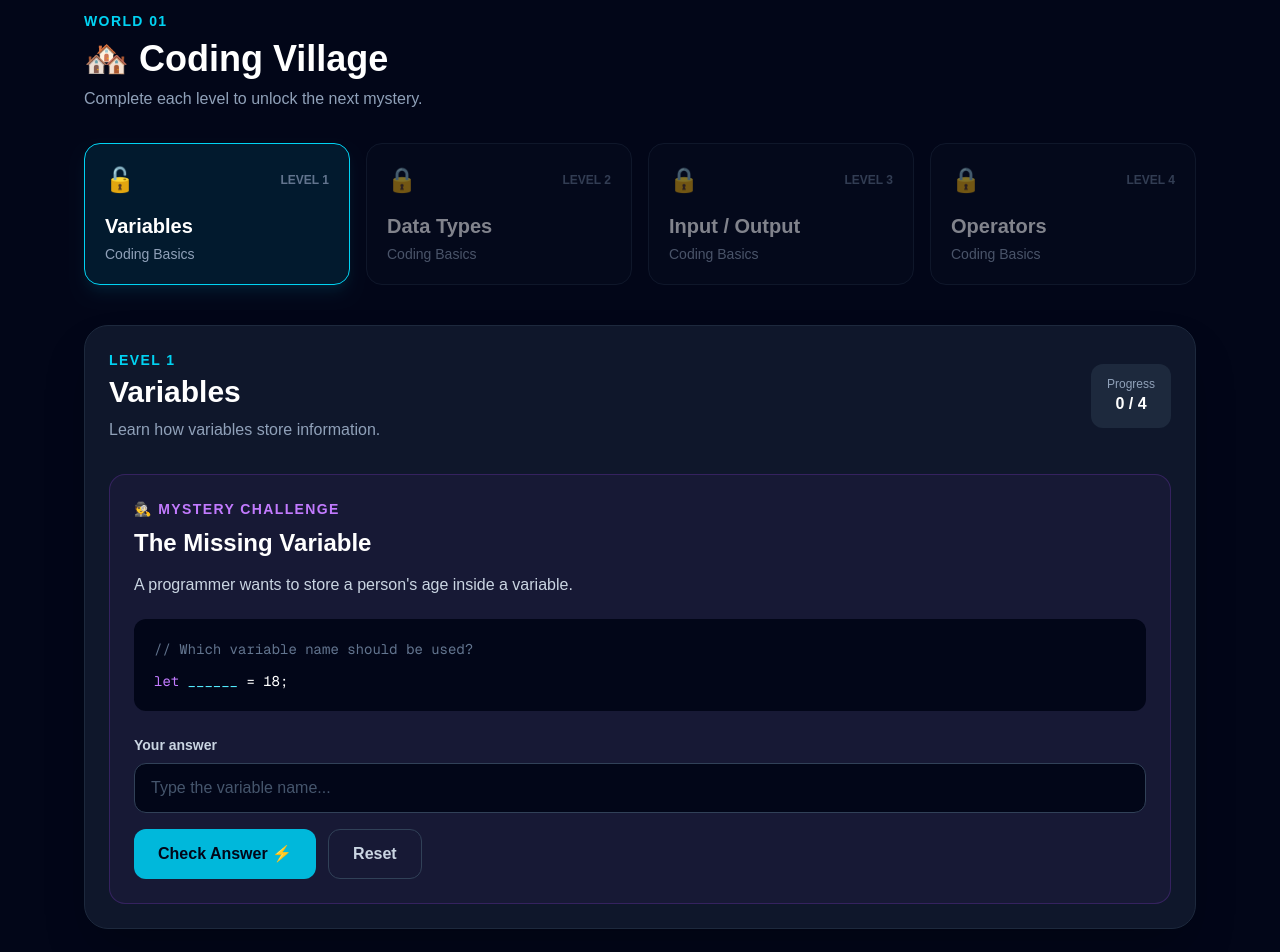
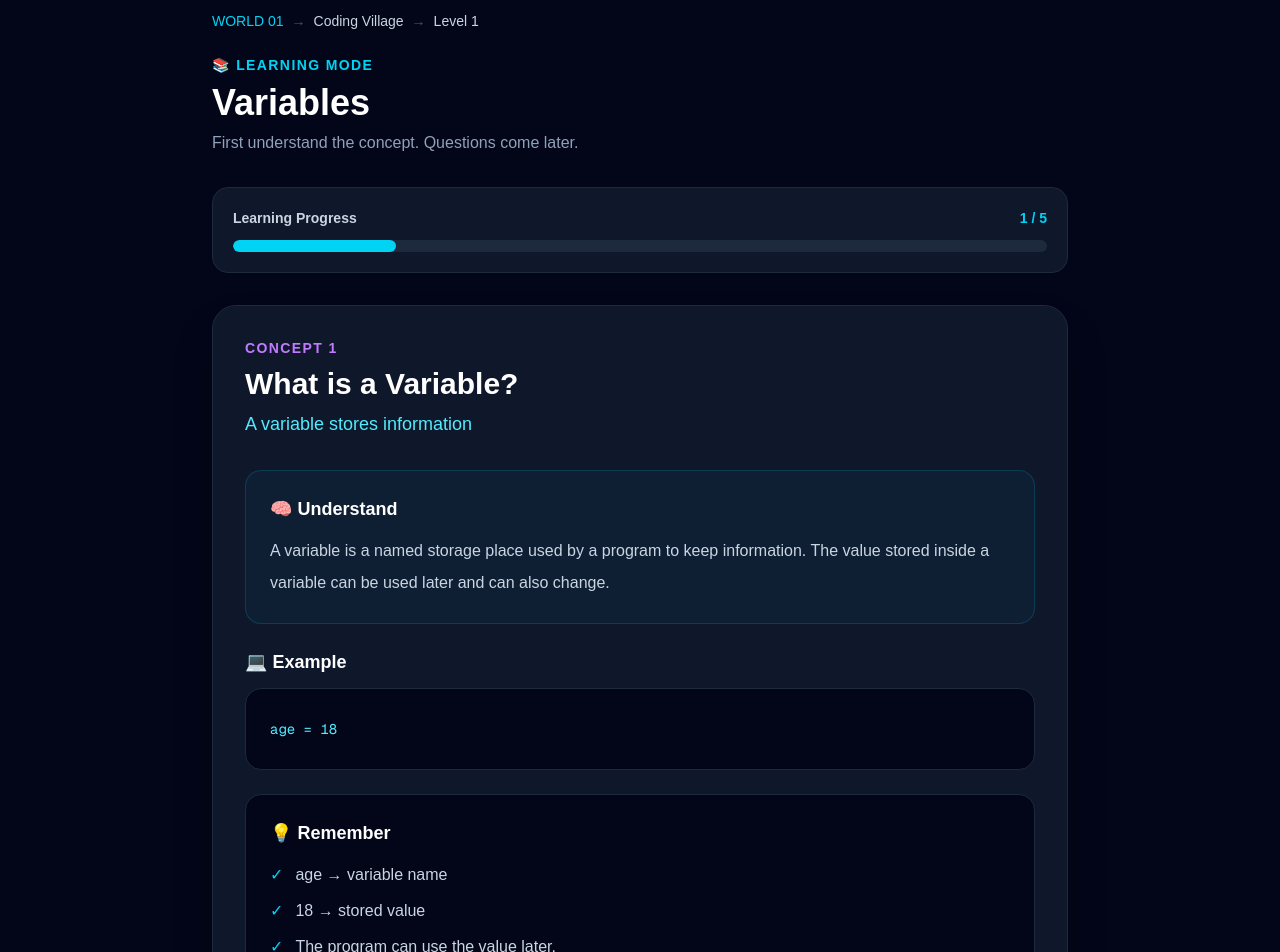
Before and after one commit to ramadhani9110/CodeMyst, a Next.js app: page / in a window 1280 px wide. Shown: the part 120-1072 px from the top of the page. Built offline with nearby package versions, Linux system fonts and the light colour scheme.

Commit message:
Add variables learning system

```diff
--- a/app/page.tsx
+++ b/app/page.tsx
@@ -2,85 +2,104 @@
 
 import { useState } from "react";
 
-type Level = {
-  id: number;
+type Lesson = {
   title: string;
-  topic: string;
-  description: string;
+  subtitle: string;
+  explanation: string;
+  code?: string;
+  points?: string[];
 };
 
-const levels: Level[] = [
+const lessons: Lesson[] = [
   {
-    id: 1,
-    title: "Variables",
-    topic: "Coding Basics",
-    description: "Learn how variables store information.",
+    title: "What is a Variable?",
+    subtitle: "A variable stores information",
+    explanation:
+      "A variable is a named storage place used by a program to keep information. The value stored inside a variable can be used later and can also change.",
+    code: `age = 18`,
+    points: [
+      "age → variable name",
+      "18 → stored value",
+      "The program can use the value later.",
+    ],
   },
   {
-    id: 2,
-    title: "Data Types",
-    topic: "Coding Basics",
-    description: "Learn how different types of data work.",
+    title: "Variable Names",
+    subtitle: "Every variable needs a name",
+    explanation:
+      "A variable needs a meaningful name so that we can understand what information it stores.",
+    code: `age = 18\nname = "Alex"\nscore = 100`,
+    points: [
+      "age stores an age",
+      "name stores a name",
+      "score stores a score",
+    ],
   },
   {
-    id: 3,
-    title: "Input / Output",
-    topic: "Coding Basics",
-    description: "Learn how programs receive and display information.",
+    title: "Values Can Change",
+    subtitle: "Variables are not always fixed",
+    explanation:
+      "A variable can receive a new value while the program is running. The latest value becomes the current value.",
+    code: `age = 18\nage = 19\nage = 20`,
+    points: [
+      "First age is 18",
+      "Then age becomes 19",
+      "Finally age becomes 20",
+    ],
   },
   {
-    id: 4,
-    title: "Operators",
-    topic: "Coding Basics",
-    description: "Learn arithmetic, comparison and logical operators.",
+    title: "Different Information",
+    subtitle: "Variables can store different types of data",
+    explanation:
+      "Programs need to store different kinds of information. For example, a number, a name, or a true/false value.",
+    code: `age = 18\nname = "Alex"\nisStudent = true`,
+    points: [
+      "18 is a number",
+      '"Alex" is text',
+      "true represents a boolean value",
+    ],
+  },
+  {
+    title: "Real Coding Example",
+    subtitle: "Putting variables together",
+    explanation:
+      "Here is a simple example where multiple variables describe a player in a game.",
+    code: `playerName = "Alex"\nlevel = 1\ncoins = 50`,
+    points: [
+      "playerName stores the player's name",
+      "level stores the current level",
+      "coins stores the player's coins",
+    ],
   },
 ];
 
 export default function Home() {
-  const [xp, setXp] = useState(70);
-  const [coins, setCoins] = useState(10);
-  const [completedLevels, setCompletedLevels] = useState<number[]>([]);
-  const [selectedLevel, setSelectedLevel] = useState(1);
-  const [answer, setAnswer] = useState("");
-  const [message, setMessage] = useState("");
+  const [lessonIndex, setLessonIndex] = useState(0);
 
-  const currentLevel = levels.find(
-    (level) => level.id === selectedLevel
-  );
+  const lesson = lessons[lessonIndex];
 
-  const isUnlocked = (levelId: number) => {
-    if (levelId === 1) return true;
+  const progress =
+    ((lessonIndex + 1) / lessons.length) * 100;
 
-    return completedLevels.includes(levelId - 1);
-  };
+  const isFirst = lessonIndex === 0;
+  const isLast = lessonIndex === lessons.length - 1;
 
-  const checkAnswer = () => {
-    if (selectedLevel === 1) {
-      if (answer.trim().toLowerCase() === "age") {
-        if (!completedLevels.includes(1)) {
-          setCompletedLevels([...completedLevels, 1]);
-          setXp((value) => value + 50);
-          setCoins((value) => value + 20);
-        }
-
-        setMessage("🎉 Correct! Level 1 completed!");
-      } else {
-        setMessage(
-          "❌ Not quite. Think about what stores a person's age."
-        );
-      }
+  const nextLesson = () => {
+    if (!isLast) {
+      setLessonIndex((current) => current + 1);
     }
   };
 
-  const resetLevel = () => {
-    setAnswer("");
-    setMessage("");
+  const previousLesson = () => {
+    if (!isFirst) {
+      setLessonIndex((current) => current - 1);
+    }
   };
 
   return (
     <main className="min-h-screen bg-slate-950 text-white">
       {/* Header */}
-      <header className="border-b border-slate-800 bg-slate-900/80">
+      <header className="border-b border-slate-800 bg-slate-900/90">
         <div className="mx-auto flex max-w-6xl items-center justify-between px-5 py-4">
           <div>
             <h1 className="text-2xl font-black tracking-tight">
@@ -92,247 +111,179 @@ export default function Home() {
             </p>
           </div>
 
-          <div className="flex items-center gap-3">
           <div className="rounded-xl border border-yellow-500/20 bg-yellow-500/10 px-4 py-2">
-              <span className="text-sm text-yellow-300">⭐ XP</span>
-              <p className="font-bold">{xp}</p>
-            </div>
+            <span className="text-sm text-yellow-300">
+              ⭐ XP
+            </span>
 
-            <div className="rounded-xl border border-emerald-500/20 bg-emerald-500/10 px-4 py-2">
-              <span className="text-sm text-emerald-300">🪙 Coins</span>
-              <p className="font-bold">{coins}</p>
-            </div>
+            <p className="font-bold">70</p>
           </div>
         </div>
       </header>
 
-      <div className="mx-auto max-w-6xl px-5 py-8">
-        {/* World heading */}
+      <div className="mx-auto max-w-4xl px-5 py-8">
+        {/* Breadcrumb */}
+        <div className="mb-6 flex flex-wrap items-center gap-2 text-sm">
+          <span className="text-cyan-400">
+            WORLD 01
+          </span>
+
+          <span className="text-slate-600">
+            →
+          </span>
+
+          <span className="text-slate-300">
+            Coding Village
+          </span>
+
+          <span className="text-slate-600">
+            →
+          </span>
+
+          <span className="text-slate-300">
+            Level 1
+          </span>
+        </div>
+
+        {/* Title */}
         <section className="mb-8">
           <p className="mb-2 text-sm font-bold uppercase tracking-widest text-cyan-400">
-            WORLD 01
+            📚 LEARNING MODE
           </p>
 
           <h2 className="text-4xl font-black">
-            🏘️ Coding Village
+            Variables
           </h2>
 
           <p className="mt-2 text-slate-400">
-            Complete each level to unlock the next mystery.
+            First understand the concept. Questions come later.
           </p>
         </section>
 
-        {/* Level Map */}
-        <section className="mb-10">
-          <div className="grid gap-4 sm:grid-cols-2 lg:grid-cols-4">
-            {levels.map((level) => {
-              const unlocked = isUnlocked(level.id);
-              const completed = completedLevels.includes(level.id);
-              const selected = selectedLevel === level.id;
-
-              return (
-                <button
-                  key={level.id}
-                  onClick={() => {
-                    if (unlocked) {
-                      setSelectedLevel(level.id);
-                      setAnswer("");
-                      setMessage("");
-                    }
-                  }}
-                  disabled={!unlocked}
-                  className={`rounded-2xl border p-5 text-left transition ${
-                    !unlocked
-                      ? "cursor-not-allowed border-slate-800 bg-slate-900/40 opacity-50"
-                      : selected
-                      ? "border-cyan-400 bg-cyan-400/10 shadow-lg shadow-cyan-500/10"
-                      : "border-slate-700 bg-slate-900 hover:border-cyan-500/50"
-                  }`}
-                >
-                  <div className="mb-4 flex items-center justify-between">
-                    <span className="text-2xl">
-                      {completed
-                        ? "✅"
-                        : unlocked
-                        ? "🔓"
-                        : "🔒"}
+        {/* Progress */}
+        <section className="mb-8 rounded-2xl border border-slate-800 bg-slate-900 p-5">
+          <div className="mb-3 flex items-center justify-between">
+            <span className="text-sm font-semibold text-slate-300">
+              Learning Progress
             </span>
 
-                    <span className="text-xs font-bold text-slate-500">
-                      LEVEL {level.id}
+            <span className="text-sm font-bold text-cyan-400">
+              {lessonIndex + 1} / {lessons.length}
             </span>
           </div>
 
-                  <h3 className="text-xl font-black">
-                    {level.title}
-                  </h3>
-
-                  <p className="mt-1 text-sm text-slate-400">
-                    {level.topic}
-                  </p>
-                </button>
-              );
-            })}
+          <div className="h-3 overflow-hidden rounded-full bg-slate-800">
+            <div
+              className="h-full rounded-full bg-cyan-400 transition-all duration-500"
+              style={{ width: `${progress}%` }}
+            />
           </div>
         </section>
 
-        {/* Current Level */}
-        {currentLevel && (
-          <section className="rounded-3xl border border-slate-800 bg-slate-900 p-6 shadow-2xl">
-            <div className="mb-8 flex flex-col gap-4 sm:flex-row sm:items-center sm:justify-between">
-              <div>
-                <p className="text-sm font-bold uppercase tracking-widest text-cyan-400">
-                  LEVEL {currentLevel.id}
+        {/* Lesson Card */}
+        <section className="rounded-3xl border border-slate-800 bg-slate-900 p-6 shadow-2xl sm:p-8">
+          <div className="mb-8">
+            <p className="text-sm font-bold uppercase tracking-widest text-purple-400">
+              CONCEPT {lessonIndex + 1}
             </p>
 
-                <h2 className="mt-1 text-3xl font-black">
-                  {currentLevel.title}
-                </h2>
+            <h3 className="mt-2 text-3xl font-black">
+              {lesson.title}
+            </h3>
 
-                <p className="mt-2 text-slate-400">
-                  {currentLevel.description}
+            <p className="mt-2 text-lg text-cyan-300">
+              {lesson.subtitle}
             </p>
           </div>
 
-              <div className="rounded-xl bg-slate-800 px-4 py-3 text-center">
-                <p className="text-xs text-slate-400">
-                  Progress
-                </p>
+          {/* Explanation */}
+          <div className="rounded-2xl border border-cyan-500/20 bg-cyan-500/5 p-6">
+            <h4 className="mb-3 text-lg font-bold">
+              🧠 Understand
+            </h4>
 
-                <p className="font-bold">
-                  {completedLevels.length} / {levels.length}
+            <p className="leading-8 text-slate-300">
+              {lesson.explanation}
             </p>
           </div>
+
+          {/* Code Example */}
+          {lesson.code && (
+            <div className="mt-6">
+              <h4 className="mb-3 text-lg font-bold">
+                💻 Example
+              </h4>
+
+              <pre className="overflow-x-auto rounded-2xl border border-slate-800 bg-slate-950 p-6 font-mono text-sm leading-8 text-cyan-300">
+                <code>{lesson.code}</code>
+              </pre>
             </div>
+          )}
 
-            {/* Level 1 Challenge */}
-            {selectedLevel === 1 && (
-              <div className="rounded-2xl border border-purple-500/20 bg-purple-500/5 p-6">
-                <div className="mb-6">
-                  <p className="text-sm font-bold uppercase tracking-widest text-purple-400">
-                    🕵️ Mystery Challenge
-                  </p>
+          {/* Key Points */}
+          {lesson.points && (
+            <div className="mt-6 rounded-2xl border border-slate-800 bg-slate-950 p-6">
+              <h4 className="mb-4 text-lg font-bold">
+                💡 Remember
+              </h4>
 
-                  <h3 className="mt-2 text-2xl font-black">
-                    The Missing Variable
-                  </h3>
+              <div className="space-y-3">
+                {lesson.points.map((point, index) => (
+                  <div
+                    key={index}
+                    className="flex gap-3 text-slate-300"
+                  >
+                    <span className="text-cyan-400">
+                      ✓
+                    </span>
 
-                  <p className="mt-3 leading-7 text-slate-300">
-                    A programmer wants to store a person's age
-                    inside a variable.
-                  </p>
-
-                  <div className="mt-5 rounded-xl bg-slate-950 p-5 font-mono text-sm">
-                    <p className="text-slate-500">
-                      // Which variable name should be used?
-                    </p>
-
-                    <p className="mt-3">
-                      <span className="text-purple-400">
-                        let
-                      </span>{" "}
-                      <span className="text-cyan-300">
-                        ______
-                      </span>{" "}
-                      = 18;
-                    </p>
+                    <span>{point}</span>
+                  </div>
+                ))}
               </div>
             </div>
+          )}
 
-                <label className="mb-2 block text-sm font-semibold text-slate-300">
-                  Your answer
-                </label>
-
-                <input
-                  value={answer}
-                  onChange={(event) =>
-                    setAnswer(event.target.value)
-                  }
-                  onKeyDown={(event) => {
-                    if (event.key === "Enter") {
-                      checkAnswer();
-                    }
-                  }}
-                  placeholder="Type the variable name..."
-                  className="w-full rounded-xl border border-slate-700 bg-slate-950 px-4 py-3 outline-none transition placeholder:text-slate-600 focus:border-cyan-400"
-                />
-
-                <div className="mt-4 flex flex-wrap gap-3">
+          {/* Navigation */}
+          <div className="mt-8 flex flex-col gap-3 sm:flex-row sm:justify-between">
             <button
-                    onClick={checkAnswer}
-                    className="rounded-xl bg-cyan-500 px-6 py-3 font-bold text-slate-950 transition hover:bg-cyan-400"
+              onClick={previousLesson}
+              disabled={isFirst}
+              className={`rounded-xl px-6 py-3 font-bold transition ${
+                isFirst
+                  ? "cursor-not-allowed border border-slate-800 text-slate-700"
+                  : "border border-slate-700 text-slate-300 hover:bg-slate-800"
+              }`}
             >
-                    Check Answer ⚡
+              ← Back
             </button>
 
             <button
-                    onClick={resetLevel}
-                    className="rounded-xl border border-slate-700 px-6 py-3 font-bold text-slate-300 transition hover:bg-slate-800"
+              onClick={nextLesson}
+              disabled={isLast}
+              className={`rounded-xl px-6 py-3 font-bold transition ${
+                isLast
+                  ? "cursor-not-allowed bg-slate-800 text-slate-600"
+                  : "bg-cyan-400 text-slate-950 hover:bg-cyan-300"
+              }`}
             >
-                    Reset
+              {isLast
+                ? "Learning Complete ✓"
+                : "Continue Learning →"}
             </button>
           </div>
+        </section>
 
-                {message && (
-                  <div
-                    className={`mt-5 rounded-xl p-4 font-semibold ${
-                      message.startsWith("🎉")
-                        ? "border border-emerald-500/20 bg-emerald-500/10 text-emerald-300"
-                        : "border border-red-500/20 bg-red-500/10 text-red-300"
-                    }`}
-                  >
-                    {message}
-                  </div>
-                )}
-              </div>
-            )}
-
-            {/* Locked future levels */}
-            {selectedLevel > 1 && (
-              <div className="rounded-2xl border border-slate-800 bg-slate-950 p-8 text-center">
-                <div className="text-5xl">🚧</div>
-
-                <h3 className="mt-4 text-2xl font-black">
-                  Level Coming Soon
+        {/* Learning Rule */}
+        <section className="mt-6 rounded-2xl border border-purple-500/20 bg-purple-500/5 p-6">
+          <h3 className="font-bold text-purple-300">
+            🧙 CodeMyst Learning Rule
           </h3>
 
-                <p className="mx-auto mt-3 max-w-xl text-slate-400">
-                  The level structure is ready. The actual mystery
-                  challenges, hints and tests will be added next.
+          <p className="mt-2 leading-7 text-slate-400">
+            First learn the concept, then practice it, and only
+            after that you will face mystery challenges and tests.
           </p>
-              </div>
-            )}
-          </section>
-        )}
-
-        {/* Quick Learn */}
-        <section className="mt-8 rounded-2xl border border-slate-800 bg-slate-900 p-6">
-          <p className="text-sm font-bold uppercase tracking-widest text-cyan-400">
-            ⚡ Quick Learn
-          </p>
-
-          <h3 className="mt-2 text-2xl font-black">
-            What is a Variable?
-          </h3>
-
-          <p className="mt-3 leading-7 text-slate-400">
-            A variable is a named place where a program stores
-            information. The value can change while the program runs.
-          </p>
-
-          <div className="mt-5 rounded-xl bg-slate-950 p-5 font-mono text-sm">
-            <p>
-              <span className="text-cyan-400">age</span> = 18
-            </p>
-
-            <p className="mt-2">
-              <span className="text-cyan-400">age</span> = 19
-            </p>
-
-            <p className="mt-2">
-              <span className="text-cyan-400">age</span> = 20
-            </p>
-          </div>
         </section>
       </div>
     </main>
```
Lines whose indentation alone changed are shown as unchanged.
